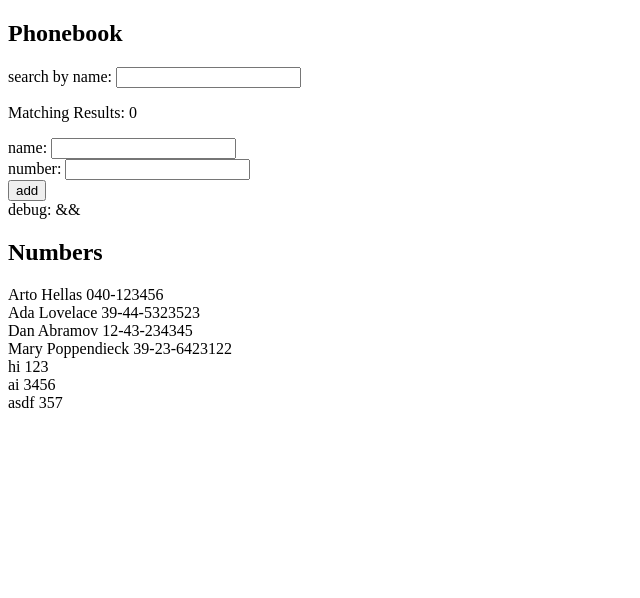
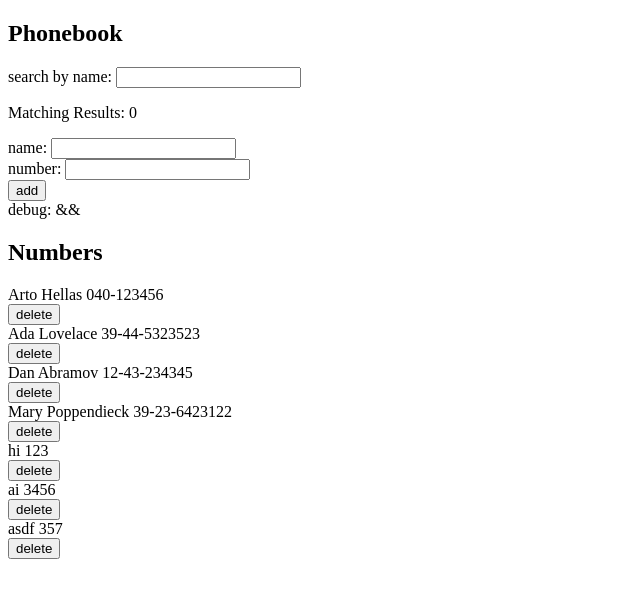
Before and after one commit to SathvikPN/fullstackopen, a React (Vite) app in the folder part2/phonebook/: page / in a window 1280 px wide. Shown: the top 598 px of the page, without its empty margins (0-640 px from the left). Built offline with nearby package versions, Linux system fonts and the light colour scheme; data requests are answered from the project's data file.

Commit message:
WIP delete perosn btn

```diff
--- a/part2/phonebook/src/App.jsx
+++ b/part2/phonebook/src/App.jsx
@@ -114,6 +114,23 @@ const App = () => {
     setNewNumber(event.target.value) // use the user typed text via form
   }
 
+  const handleDeletePerson = (deletePersonObj) => {
+    if(!window.confirm(`delete ${deletePersonObj.name} ?`)) {
+      return
+    }
+
+    personService.deletePerson(deletePersonObj.id)
+    .then(response => {
+      console.log("delete response == ", response)
+      setPersons(persons.filter(p => p.id !== deletePersonObj.id))
+    })
+    .catch(error => {
+      // alert(`unavailable to delete ${deletePersonObj} from server`)
+      console.log(`failed to delete ${deletePersonObj.name}`, error)
+      setPersons(persons.filter(p => p.id !== deletePersonObj.id)) // fix view in sync with server data
+    })
+  }
+
   console.log("Persons: ", persons)
 
   return (
@@ -134,7 +151,12 @@ const App = () => {
       <div>debug: {newName} && {newNumber} </div>
       <h2>Numbers</h2>
       { persons.map((person) => {
-        return <div key={person.id}> {person.name}  {person.number} </div>
+        return (
+          <>
+          <div key={person.id}> {person.name}  {person.number} </div>
+          <button onClick={() => handleDeletePerson(person)}>delete</button>
+          </>
+        )
       }) }
     </div>
   )
--- a/part2/phonebook/src/services/persons.jsx
+++ b/part2/phonebook/src/services/persons.jsx
@@ -11,5 +11,10 @@ const createPerson = (personObj) => {
     .then(response => response.data)
 }
 
+const deletePerson = (personID) => {
+    return axios.delete(baseURL, personID)
+    .then(response => response)
+}
 
-export default { getAll, createPerson}
+
+export default { getAll, createPerson, deletePerson }
```
